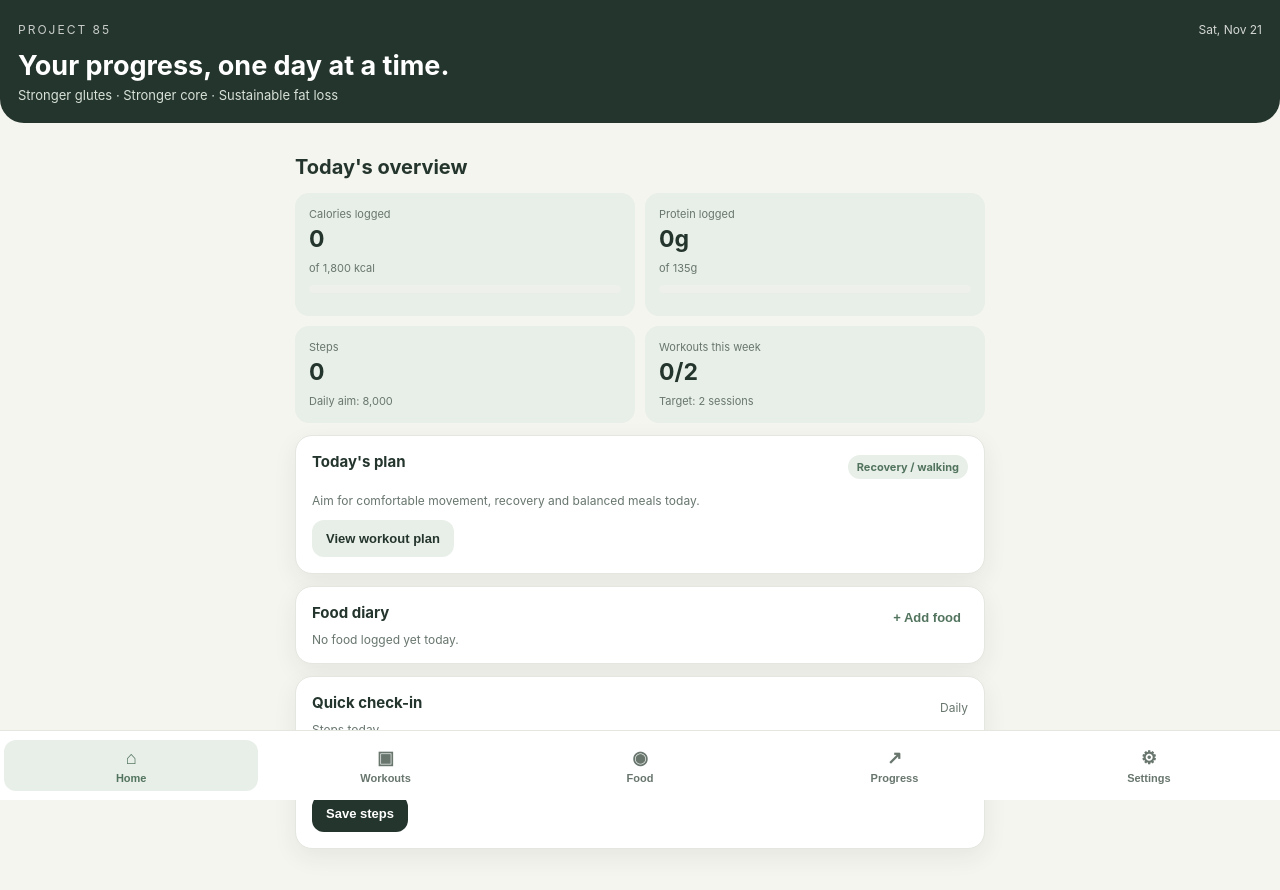
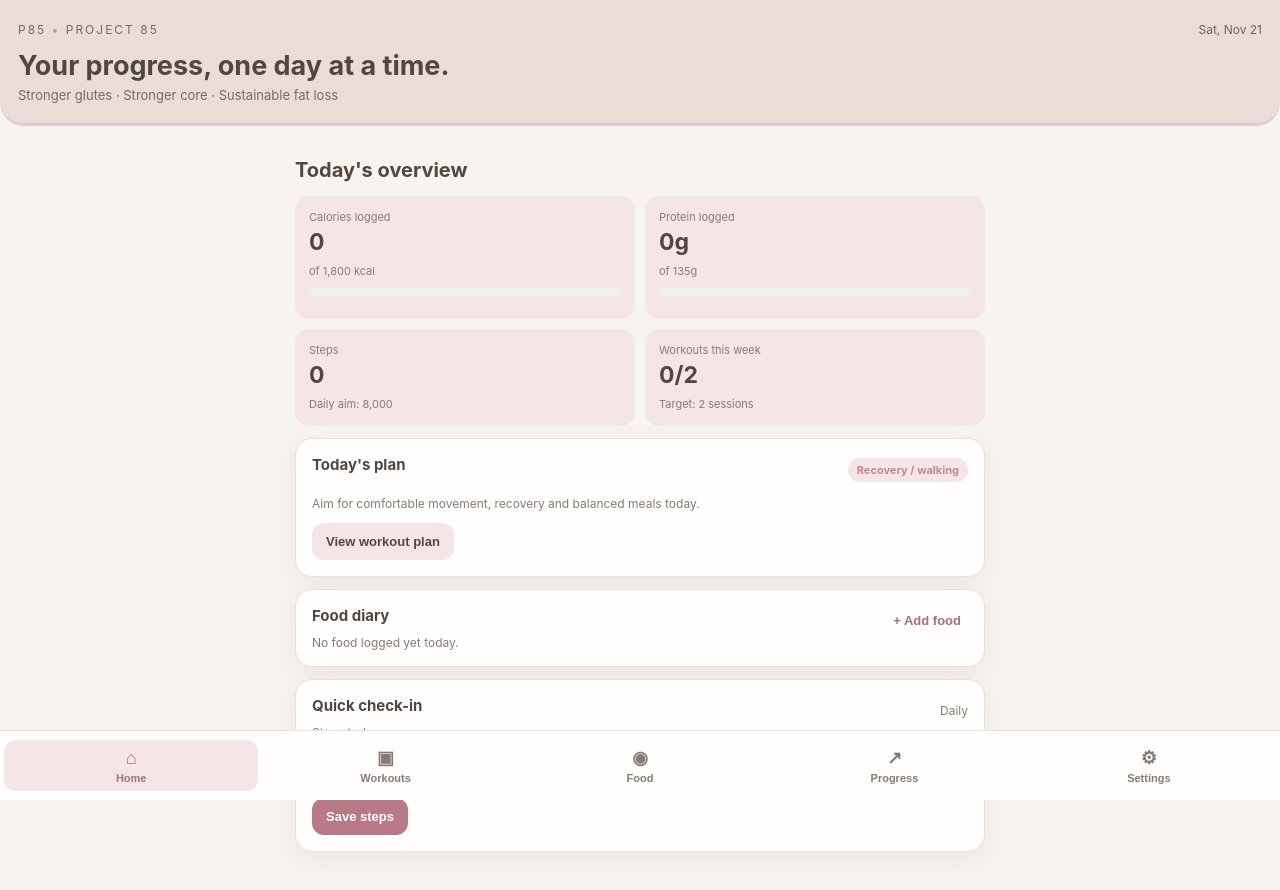
Before and after one commit to hannah-bridge/project85, a plain HTML site: page index.html in a window 1280 px wide. Drawn offline with Linux system fonts and the light colour scheme.

Commit message:
Add files via upload

```diff
--- a/index.html
+++ b/index.html
@@ -3,33 +3,34 @@
 <head>
 <meta charset="utf-8">
 <meta name="viewport" content="width=device-width, initial-scale=1, viewport-fit=cover">
-<meta name="theme-color" content="#24352d">
+<meta name="theme-color" content="#EADDD7">
+<meta name="apple-touch-icon" href="apple-touch-icon.png">
 <meta name="apple-mobile-web-app-capable" content="yes">
 <meta name="apple-mobile-web-app-status-bar-style" content="default">
 <meta name="apple-mobile-web-app-title" content="Project 85">
 <link rel="manifest" href="manifest.webmanifest">
 <title>Project 85 | Fitness & Nutrition</title>
 <style>
-:root{--ink:#24352d;--muted:#68766e;--paper:#f5f5ef;--card:#fff;--line:#e3e7df;--green:#52745e;--pale:#e8efe8;--orange:#bd8052;--shadow:0 8px 24px rgba(31,48,38,.07)}
+:root{--ink:#514641;--muted:#887B75;--paper:#F7F3EF;--card:#FFFEFC;--line:#EAE0DB;--green:#C98591;--pale:#F4E5E7;--orange:#B99F91;--shadow:0 8px 24px rgba(91,67,59,.07)}
 *{box-sizing:border-box}body{margin:0;background:var(--paper);color:var(--ink);font:15px -apple-system,BlinkMacSystemFont,"Segoe UI",sans-serif;padding-bottom:88px}
-header{background:var(--ink);color:#fff;padding:22px 18px 20px;border-radius:0 0 24px 24px}
+header{background:#EADDD7;color:var(--ink);padding:22px 18px 20px;border-radius:0 0 24px 24px;border-bottom:3px solid #E5C7CD}
 .topline{display:flex;justify-content:space-between;align-items:center}.brand{font-size:12px;letter-spacing:2px;text-transform:uppercase;opacity:.75}.date{font-size:12px;opacity:.8}
-h1{font-size:27px;margin:12px 0 5px}header p{margin:0;color:#d7e1d8;font-size:13px}
+h1{font-size:27px;margin:12px 0 5px}header p{margin:0;color:#786A64;font-size:13px}
 main{max-width:720px;margin:auto;padding:17px 15px 25px}.view{display:none}.view.active{display:block}
 h2{font-size:20px;margin:8px 0 14px}h3{font-size:15px;margin:0 0 10px}
 .card{background:var(--card);border:1px solid var(--line);border-radius:17px;padding:16px;margin:12px 0;box-shadow:var(--shadow)}
 .grid{display:grid;grid-template-columns:repeat(2,minmax(0,1fr));gap:10px}.metric{padding:14px;background:var(--pale);border-radius:14px}.metric small{display:block;color:var(--muted);font-size:11px}.metric strong{display:block;font-size:23px;margin:4px 0}.metric span{font-size:11px;color:var(--muted)}
 .row{display:flex;justify-content:space-between;gap:12px;align-items:center}.muted{color:var(--muted)}.small{font-size:12px}
 .progress{height:8px;background:#edf0eb;border-radius:9px;overflow:hidden;margin:9px 0}.progress i{display:block;height:100%;background:var(--green);border-radius:9px}
-button,.btn{border:0;border-radius:12px;background:var(--ink);color:#fff;padding:11px 14px;font-weight:600;font-size:13px;cursor:pointer}
-button.secondary{background:var(--pale);color:var(--ink)}button.ghost{background:transparent;color:var(--green);padding:7px}
-button:disabled{opacity:.4}.tabs{position:fixed;bottom:0;left:0;right:0;background:#fff;border-top:1px solid var(--line);display:flex;justify-content:space-around;padding:9px 4px calc(9px + env(safe-area-inset-bottom));z-index:5}
-.tabs button{background:transparent;color:var(--muted);padding:7px 4px;flex:1;font-size:11px}.tabs button.active{color:var(--green);background:var(--pale)}
+button,.btn{border:0;border-radius:12px;background:#B97986;color:#fff;padding:11px 14px;font-weight:600;font-size:13px;cursor:pointer}
+button.secondary{background:var(--pale);color:var(--ink)}button.ghost{background:transparent;color:#A96F7B;padding:7px}
+button:disabled{opacity:.4}.tabs{position:fixed;bottom:0;left:0;right:0;background:#FFFEFC;border-top:1px solid var(--line);display:flex;justify-content:space-around;padding:9px 4px calc(9px + env(safe-area-inset-bottom));z-index:5}
+.tabs button{background:transparent;color:var(--muted);padding:7px 4px;flex:1;font-size:11px}.tabs button.active{color:#A96F7B;background:var(--pale)}
 .tabs b{display:block;font-size:18px;margin-bottom:3px}
 .exercise,.meal{border-top:1px solid var(--line);padding:12px 0}.exercise:first-of-type,.meal:first-of-type{border-top:0}
 input,select,textarea{width:100%;padding:11px;border:1px solid var(--line);border-radius:10px;background:#fff;color:var(--ink);font:inherit;margin:5px 0 10px}
 label{font-size:12px;color:var(--muted);display:block}form .two{display:grid;grid-template-columns:1fr 1fr;gap:8px}
-.check{display:flex;align-items:center;gap:9px}.check input{width:20px;height:20px;margin:0;accent-color:var(--green)}
+.check{display:flex;align-items:center;gap:9px}.check input{width:20px;height:20px;margin:0;accent-color:#C98591}
 .pill{display:inline-block;background:var(--pale);color:var(--green);padding:5px 9px;border-radius:99px;font-size:11px;font-weight:700}
 .actions{display:flex;gap:8px;flex-wrap:wrap}.actions button{flex:1}
 canvas{width:100%;height:180px}
@@ -41,7 +42,7 @@ hr{border:0;border-top:1px solid var(--line);margin:14px 0}
 </head>
 <body>
 <header>
- <div class="topline"><div class="brand">PROJECT 85</div><div class="date" id="today"></div></div>
+ <div class="topline"><div class="brand">P85 <span style="color:#B97986">•</span> PROJECT 85</div><div class="date" id="today"></div></div>
  <h1>Your progress, one day at a time.</h1>
  <p>Stronger glutes · Stronger core · Sustainable fat loss</p>
 </header>
@@ -98,7 +99,7 @@ hr{border:0;border-top:1px solid var(--line);margin:14px 0}
  <button data-view="workouts" onclick="show('workouts')"><b>▣</b>Workouts</button>
  <button data-view="food" onclick="show('food')"><b>◉</b>Food</button>
  <button data-view="progress" onclick="show('progress')"><b>↗</b>Progress</button>
- <button data-view="settings" onclick="show('settings')"><b>⚙</b>Settings</button>
+ <button data-view="settings" onclick="show('settings')"><b>⚙︎</b>Settings</button>
 </nav>
 <script>
 const KEY='project85';
@@ -141,7 +142,7 @@ function download(name,content,type){const a=document.createElement('a'),url=URL
 function exportData(){download('project85-backup-'+day()+'.json',JSON.stringify(data,null,2),'application/json')}
 function exportSummary(){const s={generated:day(),targets:data.targets,latestCheckIn:data.stats[data.stats.length-1]||null,checkIns:data.stats,workouts:data.workouts,foodLog:data.foods,steps:data.steps};download('project85-progress-'+day()+'.json',JSON.stringify(s,null,2),'application/json')}
 function importData(){const f=document.getElementById('importFile').files[0];if(!f){alert('Choose a backup JSON file first.');return}const r=new FileReader();r.onload=()=>{try{const x=JSON.parse(r.result);if(!x.targets||!Array.isArray(x.foods)||!Array.isArray(x.stats))throw Error();data={...defaults,...x};save();alert('Backup imported.')}catch(e){alert('That file does not look like a Project 85 backup.')}};r.readAsText(f)}
-function drawChart(){const c=document.getElementById('weightChart'),ctx=c.getContext('2d'),items=data.stats.filter(x=>x.weight);ctx.clearRect(0,0,c.width,c.height);document.getElementById('chartEmpty').style.display=items.length>=2?'none':'block';if(items.length<2)return;const vals=items.map(x=>x.weight),min=Math.min(...vals)-1,max=Math.max(...vals)+1;ctx.strokeStyle='#52745e';ctx.lineWidth=4;ctx.beginPath();items.forEach((x,i)=>{const px=35+i*(c.width-70)/(items.length-1),py=c.height-30-(x.weight-min)/(max-min)*(c.height-65);i?ctx.lineTo(px,py):ctx.moveTo(px,py)});ctx.stroke();items.forEach((x,i)=>{const px=35+i*(c.width-70)/(items.length-1),py=c.height-30-(x.weight-min)/(max-min)*(c.height-65);ctx.fillStyle='#24352d';ctx.beginPath();ctx.arc(px,py,5,0,Math.PI*2);ctx.fill()})}
+function drawChart(){const c=document.getElementById('weightChart'),ctx=c.getContext('2d'),items=data.stats.filter(x=>x.weight);ctx.clearRect(0,0,c.width,c.height);document.getElementById('chartEmpty').style.display=items.length>=2?'none':'block';if(items.length<2)return;const vals=items.map(x=>x.weight),min=Math.min(...vals)-1,max=Math.max(...vals)+1;ctx.strokeStyle='#C98591';ctx.lineWidth=4;ctx.beginPath();items.forEach((x,i)=>{const px=35+i*(c.width-70)/(items.length-1),py=c.height-30-(x.weight-min)/(max-min)*(c.height-65);i?ctx.lineTo(px,py):ctx.moveTo(px,py)});ctx.stroke();items.forEach((x,i)=>{const px=35+i*(c.width-70)/(items.length-1),py=c.height-30-(x.weight-min)/(max-min)*(c.height-65);ctx.fillStyle='#A89488';ctx.beginPath();ctx.arc(px,py,5,0,Math.PI*2);ctx.fill()})}
 document.getElementById('today').textContent=new Date().toLocaleDateString(undefined,{weekday:'short',day:'numeric',month:'short'});
 if('serviceWorker' in navigator && location.protocol.startsWith('http'))navigator.serviceWorker.register('./sw.js').catch(()=>{});
 render();
```
Also changed, not shown: sw.js (+5 -4 lines), icon-192.png (added), icon-512.png (added), icon.svg (added), manifest.webmanifest, 1 other file.
